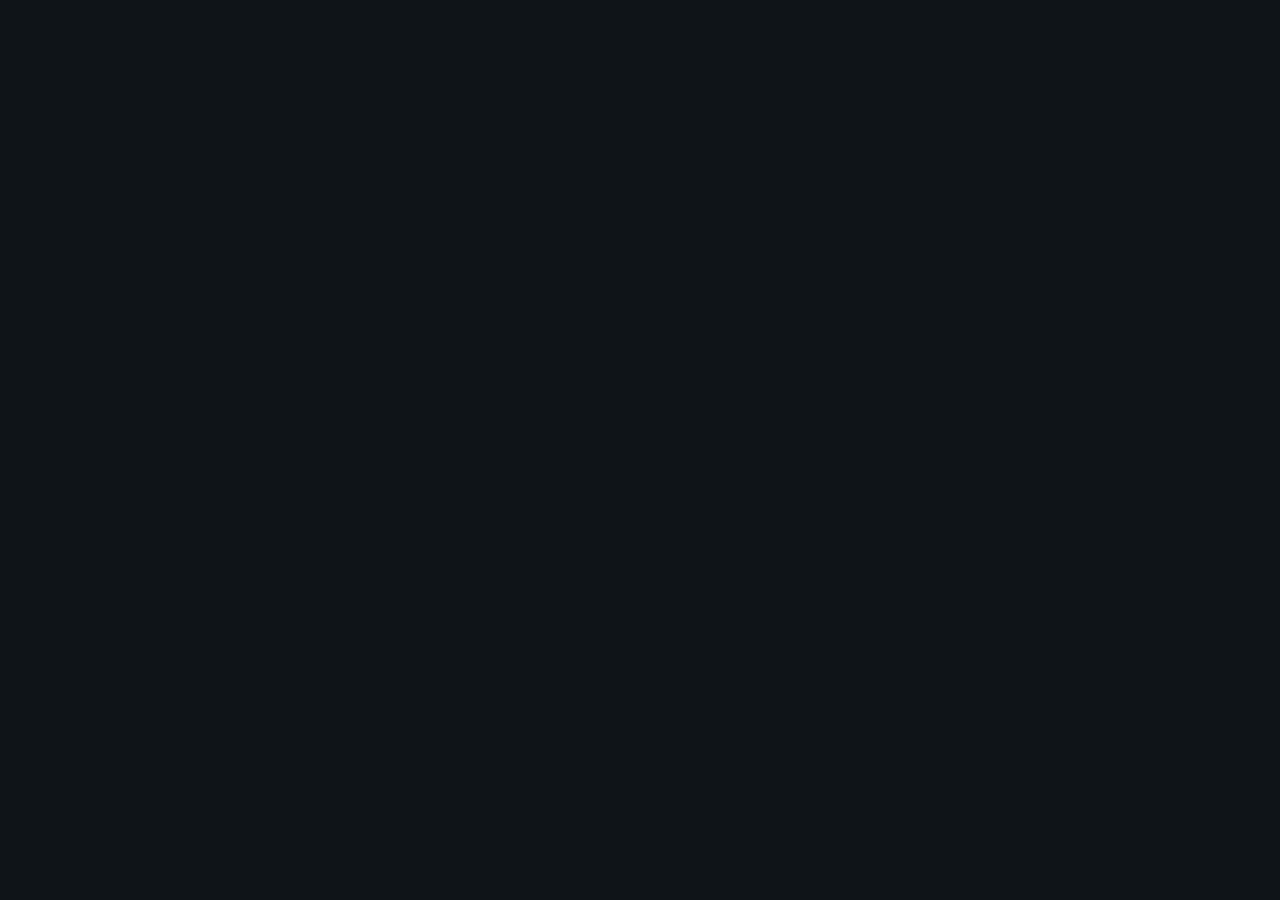
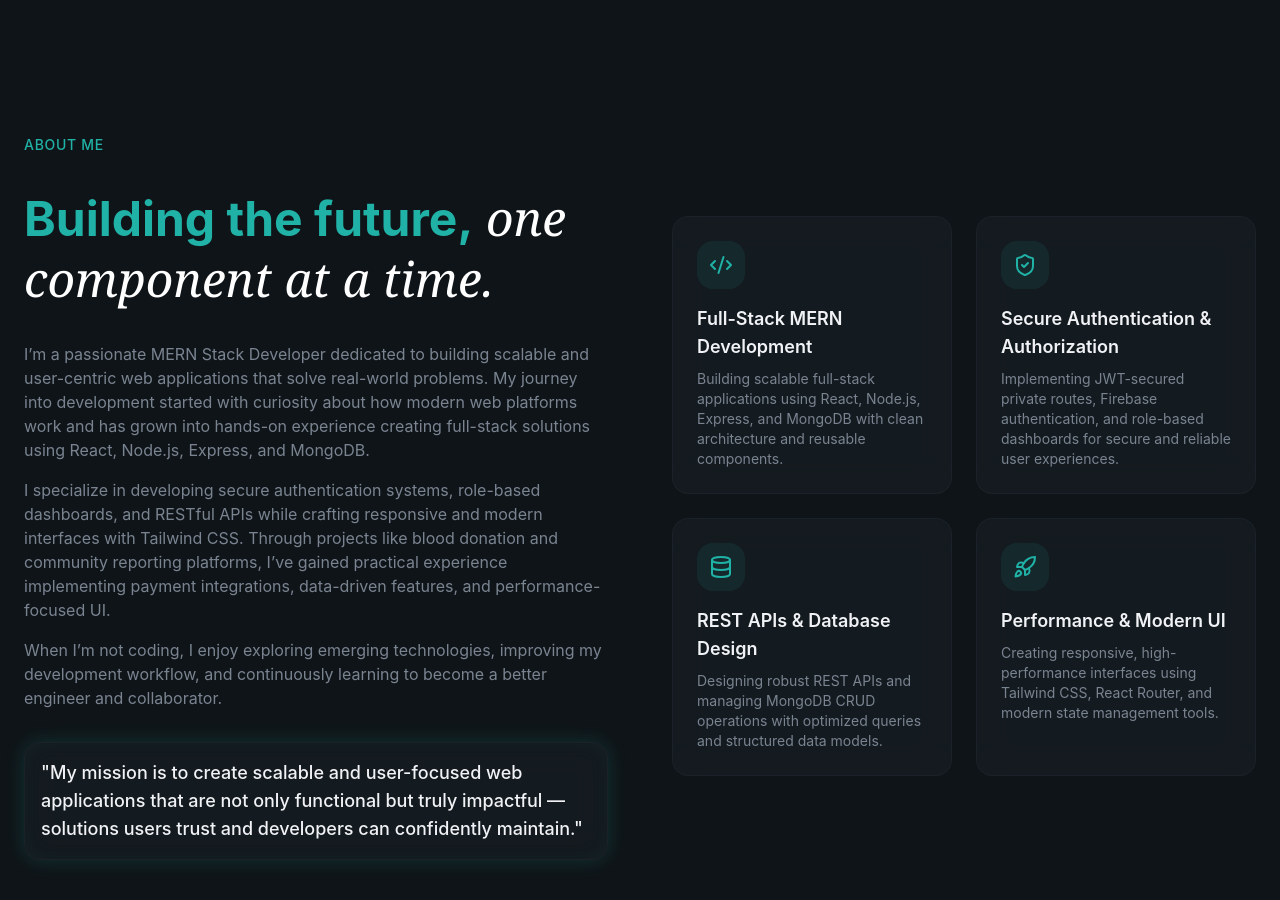
Before and after one commit to AsadChowdhury020/Portfolio, a React (Vite) app: page / in a window 1280 px wide. Shown: the part 1100-2000 px from the top of the page. Before the commit the page ends 1104 px from the top, so only its background shows below. Built offline with nearby package versions, Linux system fonts and the light colour scheme.

Commit message:
After compliting the about section

```diff
--- a/src/App.jsx
+++ b/src/App.jsx
@@ -14,7 +14,7 @@ function App() {
 
       <main>
         <Hero />
-        {/* <About /> */}
+        <About />
         {/* <Projects /> */}
         {/* <Experience /> */}
         {/* <Testimonials /> */}
--- a/src/Layouts/Navbar.jsx
+++ b/src/Layouts/Navbar.jsx
@@ -65,6 +65,7 @@ const Navbar = () => {
             <a
               href={link.href}
               key={index}
+              onClick={() => setIsMobileMenuOpen(false)}
               className="text-lg text-muted-foreground hover:text-foreground py-2 "
             >
               {link.label}
@@ -72,7 +73,7 @@ const Navbar = () => {
           ))}
 
           {/* Call to action button */}
-            <Button>Contact Me</Button>
+            <Button onClick={() => setIsMobileMenuOpen(false)}>Contact Me</Button>
         </div>
       </div>)}
     </header>
--- a/src/Sections/About.jsx
+++ b/src/Sections/About.jsx
@@ -1,11 +1,106 @@
-import React from 'react';
+import React from "react";
+import { Code2, ShieldCheck, Database, Rocket } from "lucide-react";
+
+const highlights = [
+  {
+    icon: Code2,
+    title: "Full-Stack MERN Development",
+    description:
+      "Building scalable full-stack applications using React, Node.js, Express, and MongoDB with clean architecture and reusable components.",
+  },
+  {
+    icon: ShieldCheck,
+    title: "Secure Authentication & Authorization",
+    description:
+      "Implementing JWT-secured private routes, Firebase authentication, and role-based dashboards for secure and reliable user experiences.",
+  },
+  {
+    icon: Database,
+    title: "REST APIs & Database Design",
+    description:
+      "Designing robust REST APIs and managing MongoDB CRUD operations with optimized queries and structured data models.",
+  },
+  {
+    icon: Rocket,
+    title: "Performance & Modern UI",
+    description:
+      "Creating responsive, high-performance interfaces using Tailwind CSS, React Router, and modern state management tools.",
+  },
+];
 
 const About = () => {
-    return (
-        <section>
-            About
-        </section>
-    );
+  return (
+    <section id="about" className="py-32 relative overflow-hidden">
+      <div className="container mx-auto px-6 relative z-10">
+        <div className="grid lg:grid-cols-2 gap-16 items-center">
+          {/* Left Column */}
+          <div className="space-y-8">
+            <div className="animate-fade-in">
+              <span className="text-secondary-foreground text-sm font-medium tracking-wider uppercase">
+                About Me
+              </span>
+            </div>
+            <h2 className="text-4xl lg:text-5xl font-bold leading-tight animate-fade-in animation-delay-100 text-secondary-foreground">
+              Building the future,
+              <span className="font-serif italic font-normal text-white">
+                {" "}
+                one component at a time.
+              </span>
+            </h2>
+
+            <div className="space-y-4 text-muted-foreground animate-fade-in animation-delay-200 ">
+              <p>
+                I’m a passionate MERN Stack Developer dedicated to building
+                scalable and user-centric web applications that solve real-world
+                problems. My journey into development started with curiosity
+                about how modern web platforms work and has grown into hands-on
+                experience creating full-stack solutions using React, Node.js,
+                Express, and MongoDB.
+              </p>
+
+              <p>
+                I specialize in developing secure authentication systems,
+                role-based dashboards, and RESTful APIs while crafting
+                responsive and modern interfaces with Tailwind CSS. Through
+                projects like blood donation and community reporting platforms,
+                I’ve gained practical experience implementing payment
+                integrations, data-driven features, and performance-focused UI.
+              </p>
+
+              <p>
+                When I’m not coding, I enjoy exploring emerging technologies,
+                improving my development workflow, and continuously learning to
+                become a better engineer and collaborator.
+              </p>
+            </div>
+
+            <div className="glass rounded-2xl p-4 glow-border animate-fade-in animation-delay-300">
+              <p className="text-lg font-medium itali text-foreground ">
+                "My mission is to create scalable and user-focused web
+                applications that are not only functional but truly impactful —
+                solutions users trust and developers can confidently maintain."
+              </p>
+            </div>
+          </div>
+
+          {/* Right Column */}
+          <div className="grid sm:grid-cols-2 gap-6 ">
+            {highlights.map((item, i) => (
+              <div key={i} className="glass p-6 rounded-2xl group animate-fade-in "
+              style={{animationDelay : `${(i + 1) * 100}ms` }}
+              >
+                <div className="w-12 h-12 rounded-2xl bg-primary/10 flex justify-center items-center mb-4 hover:bg-primary/20">
+                  <item.icon className="w-6 h-6 text-primary" />
+                </div>
+                <h3 className="text-lg font-semibold mb-2">{item.title}</h3>
+                <p className="text-sm text-muted-foreground">{item.description}</p>
+              </div>
+            ))}
+          </div>
+        </div>
+      </div>
+    </section>
+  );
 };
 
 export default About;
```
